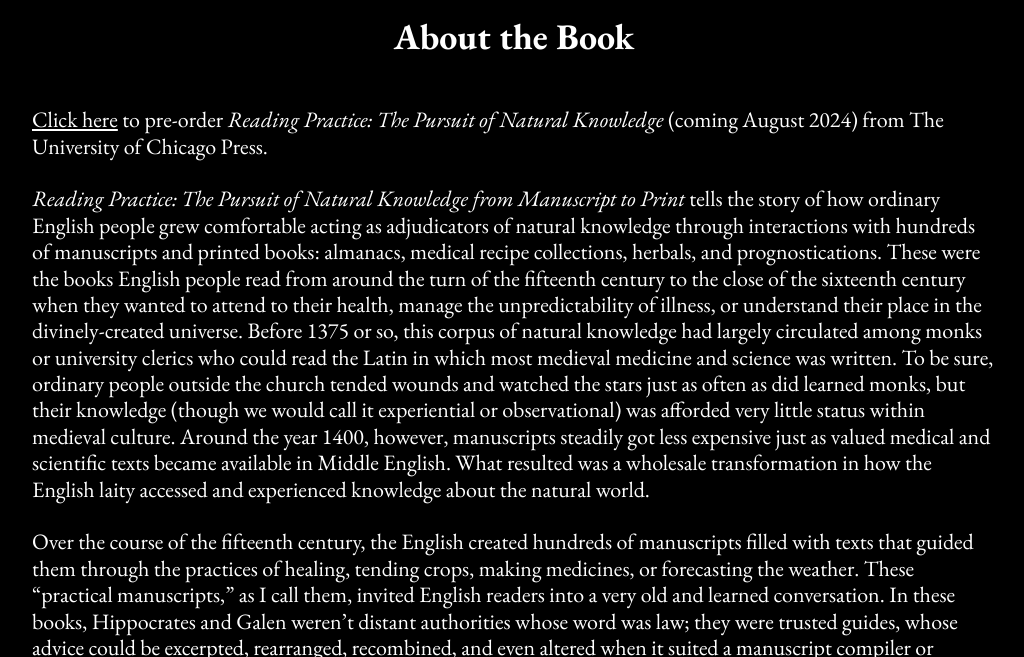
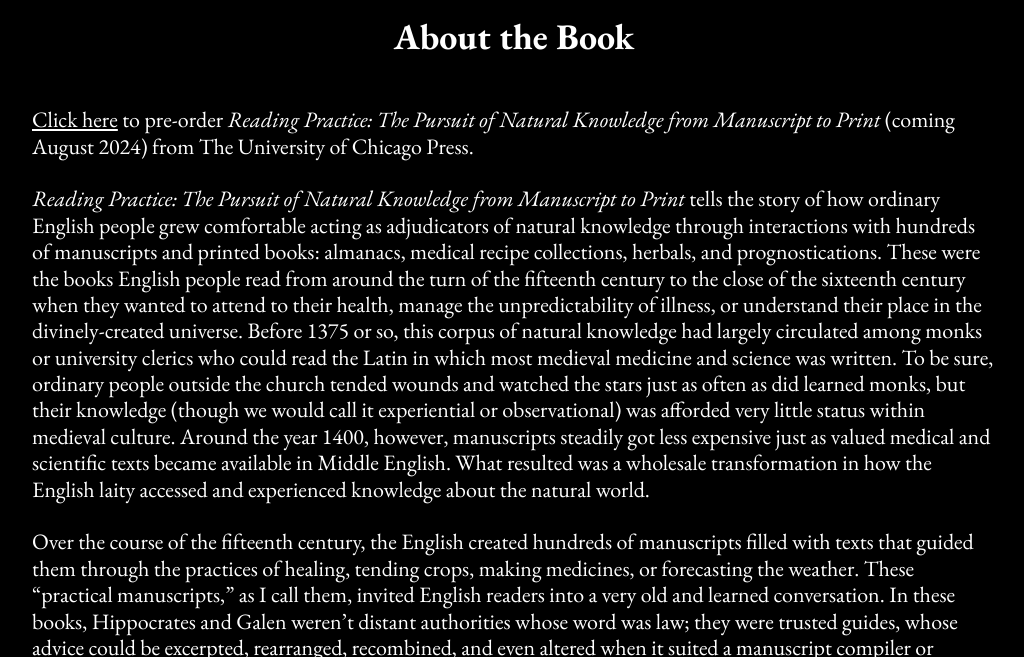
Before and after one commit to readingpractice/readingpractice.github.io, a Jekyll site: the page built from book.md, in a window 1280 px wide and 900 px high, cut to the strip 243-900 px from the top of the window. Shown: the whole strip, without its empty margins (126-1150 px from the left). Built offline with Jekyll 4.4.1, drawn with Linux system fonts in a browser that asks for light colours; some web fonts are replaced.

Commit message:
Update book title

```diff
--- a/book.md
+++ b/book.md
@@ -4,7 +4,7 @@ title: About the Book
 permalink: /book/
 ---
 
-[Click here](https://press.uchicago.edu/ucp/books/book/chicago/R/bo222256991.html) to pre-order _Reading Practice: The Pursuit of Natural Knowledge_ (coming August 2024) from The University of Chicago Press.
+[Click here](https://press.uchicago.edu/ucp/books/book/chicago/R/bo222256991.html) to pre-order _Reading Practice: The Pursuit of Natural Knowledge from Manuscript to Print_ (coming August 2024) from The University of Chicago Press.
 <br>
 <br>
 
```
